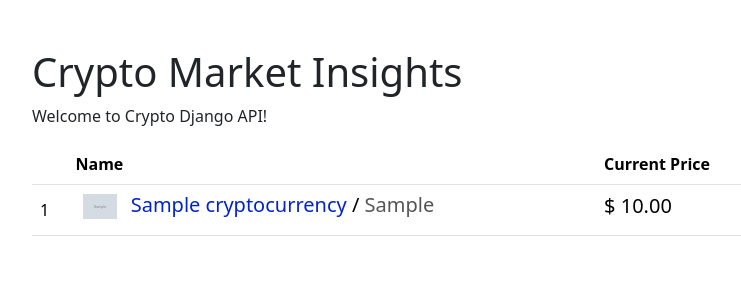
After one commit to YuliaHladyshkevych/cryptocurrency_api, a Django app: page /cryptocurrencies/ in a window 1280 px wide. The commit adds this page. Shown: the top 300 px of the page, without its empty margins (240-981 px from the left). Run offline with Django 5.2, Linux system fonts and the light colour scheme; tables that the repository leaves empty hold one stand-in row (values such as "Sample post"); grey boxes marked "Sample" are stand-in pictures.

Commit message:
Created cryptocurrency_list.html

```diff
--- a/cryptocurrency/models.py
+++ b/cryptocurrency/models.py
@@ -13,7 +13,7 @@ def cryptocurrency_logo_file_path(instance, filename):
     _, extension = os.path.splitext(filename)
     filename = f"{slugify(instance.symbol)}-{uuid.uuid4()}{extension}"
 
-    return os.path.join("logos/", filename)
+    return os.path.join("static/logos/", filename)
 
 
 class Cryptocurrency(models.Model):
--- a/cryptocurrency/views.py
+++ b/cryptocurrency/views.py
@@ -2,7 +2,6 @@ from rest_framework.generics import ListAPIView, RetrieveAPIView
 from rest_framework.renderers import TemplateHTMLRenderer
 from rest_framework.response import Response
 from django.shortcuts import get_object_or_404
-
 
 from cryptocurrency.models import Cryptocurrency
 from cryptocurrency.serializers import CryptocurrencyListSerializer
@@ -15,7 +14,8 @@ class CryptocurrencyListView(ListAPIView):
 
     def get(self, request):
         queryset = Cryptocurrency.objects.all()
-        return Response({"Cryptocurrencies": queryset})
+        serialized_data = self.serializer_class(queryset, many=True).data
+        return Response({"cryptocurrency_list": serialized_data})
 
 
 class CryptocurrencyRetrieveView(RetrieveAPIView):
--- a/cryptocurrency_api/settings.py
+++ b/cryptocurrency_api/settings.py
@@ -115,7 +115,7 @@ USE_TZ = True
 
 STATIC_URL = "static/"
 
-# STATICFILES_DIRS = [BASE_DIR.joinpath("static")]
+STATICFILES_DIRS = [BASE_DIR.joinpath("static")]
 
 # Default primary key field type
 # https://docs.djangoproject.com/en/5.0/ref/settings/#default-auto-field
--- a/templates/base.html
+++ b/templates/base.html
@@ -3,7 +3,7 @@
 <html lang="en">
 
 <head>
-  {% block title %}<title>Cryptocurrency</title>{% endblock %}
+  {% block title %}<title>Cryptocurrencies</title>{% endblock %}
 
   <meta charset="UTF-8">
   <meta name="viewport" content="width=device-width, initial-scale=1">
--- /dev/null
+++ b/templates/cryptocurrency/cryptocurrency_list.html
@@ -0,0 +1,41 @@
+{% extends "base.html" %}
+
+{% block content %}
+  <h1>Crypto Market Insights</h1>
+  <p>Welcome to Crypto Django API!</p>
+
+  <div id="app">
+    <table class="table table-hover">
+      <thead>
+      <tr>
+        <th scope="col"></th>
+        <th scope="col">Name</th>
+        <th scope="col">Current Price</th>
+      </tr>
+      </thead>
+
+      <tbody id="myTable">
+      {% for cryptocurrency in cryptocurrency_list %}
+        <tr>
+          <td class="align-middle">{{ cryptocurrency.rank }}</td>
+          <td>
+            <h5>
+              <span><img src="{{ cryptocurrency.image }}" class="px-2"
+                         width="50"></span>
+              <span
+                  style="color: rgb(0, 35, 208);">{{ cryptocurrency.name }}</span>
+              /
+              <span
+                  style="color: rgb(85, 85, 85)">{{ cryptocurrency.symbol }}</span>
+            </h5>
+          </td>
+          <td class="align-middle">
+            <h5>$ {{ cryptocurrency.current_price }}</h5>
+          </td>
+        </tr>
+      {% endfor %}
+      </tbody>
+    </table>
+  </div>
+{% endblock %}
+<tbody>
```
Also changed, not shown: cryptocurrency/scraper.py (+0 -10 lines).
